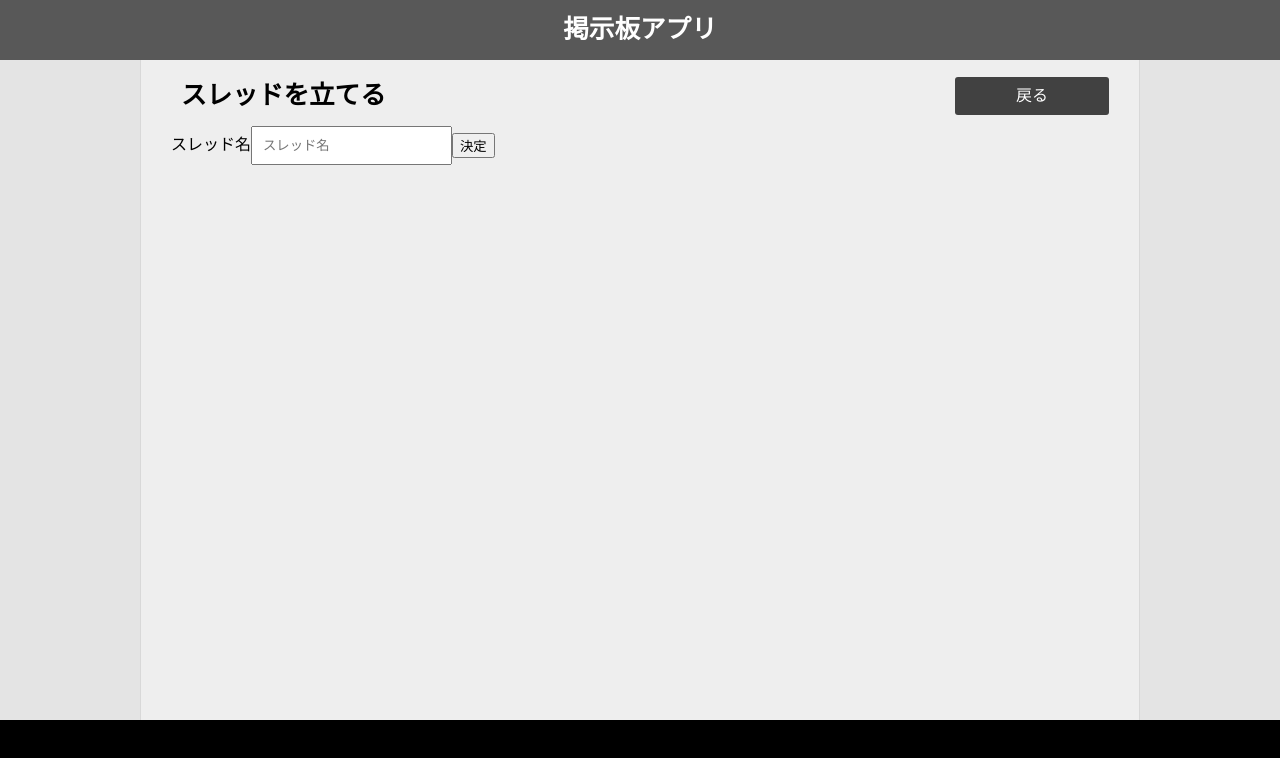
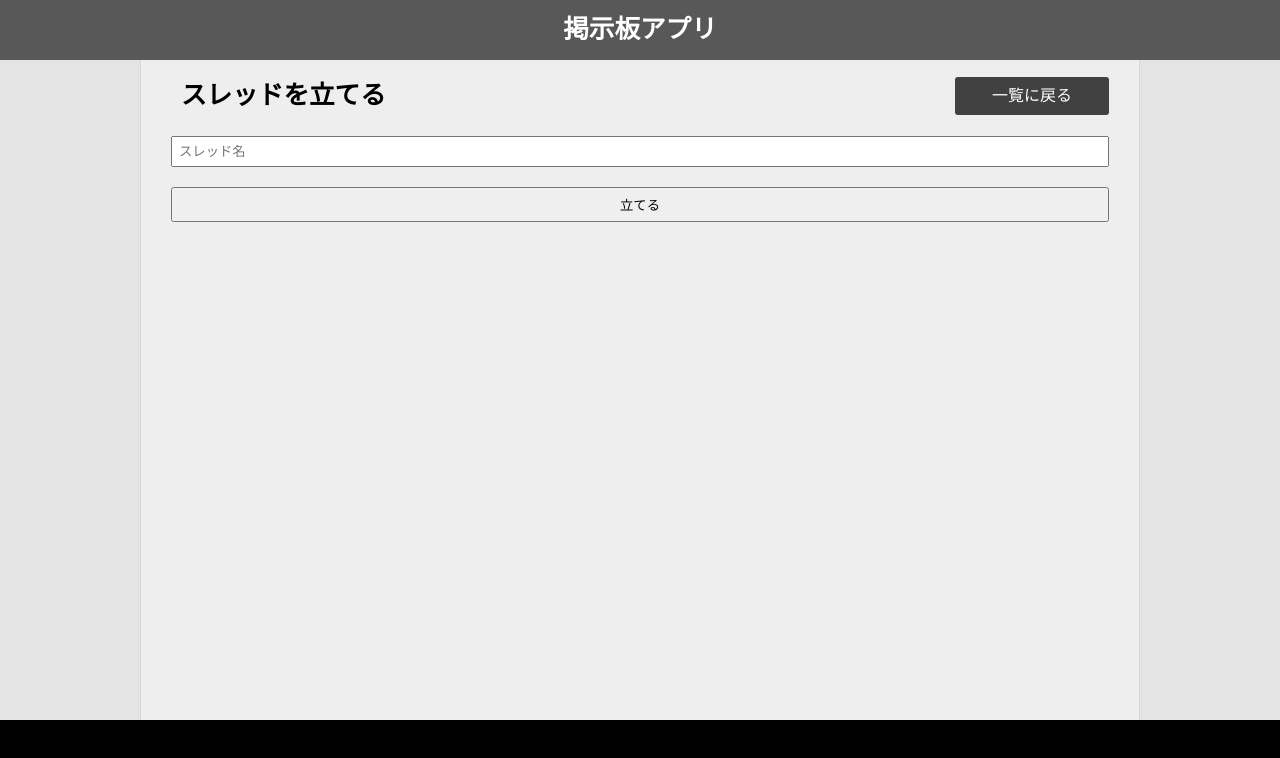
Before and after one commit to ko357255/react-keijiban, a React (Vite) app: page /threads/new in a window 1280 px wide. Shown: the top 758 px of the page. Built offline with nearby package versions, Linux system fonts and the light colour scheme.

Commit message:
デザインを変更

```diff
--- a/src/App.css
+++ b/src/App.css
@@ -83,7 +83,21 @@ main .title {
 }
 
 input[type="text"] {
-  padding: 10px;
+  padding: 6px;
+  box-sizing: border-box;
+}
+
+input[type="submit"] {
+  padding: 6px 8px;
+}
+
+.input-new-threds {
+  width: 100%;
+  margin: 10px 0 20px 0;
+}
+
+.btn-new-threds {
+  width: 100%;
 }
 
 
--- a/src/pages/NewThreads.tsx
+++ b/src/pages/NewThreads.tsx
@@ -47,16 +47,15 @@ function NewThreads() {
           <h2 className='title'>スレッドを立てる</h2>
           <Link to={'/'} className='link-box'>
             <div>
-              戻る
+              一覧に戻る
             </div>
           </Link>
         </div>
       </div>
       <div>
         <form onSubmit={handleSubmit}>
-          <label htmlFor="title">スレッド名</label>
-          <input name='title' type="text" value={title} placeholder='スレッド名' onChange={handleChange} />
-          <input type="submit" value='決定' />
+          <input name='title' type="text" value={title} placeholder='スレッド名' onChange={handleChange} className='input-new-threds'/>
+          <input type="submit" value='立てる' className='btn-new-threds'/>
         </form>
       </div>
     </main>
```
